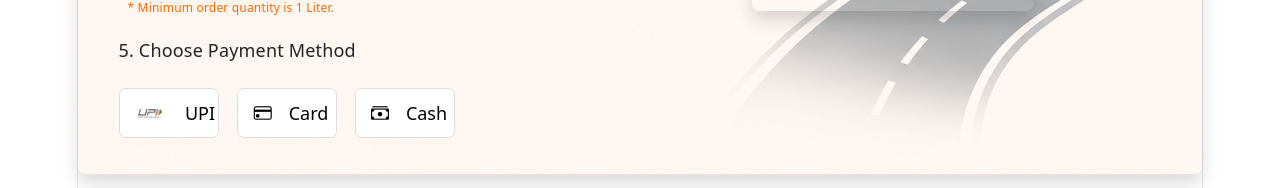
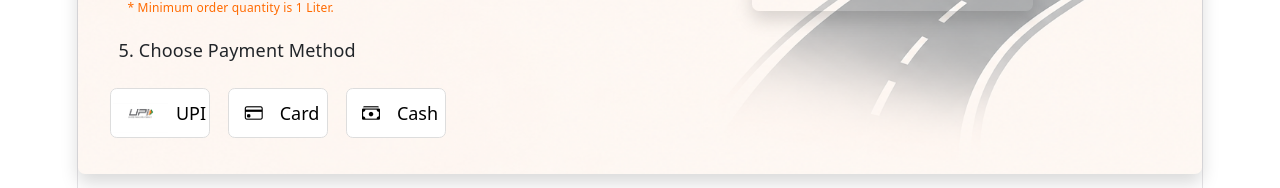
Before and after one commit to RANJITH19KUMAR/fuel-book, a React (Vite) app: page /Booking in a window 1280 px wide. Shown: the part 685-873 px from the top of the page. Built offline with nearby package versions, Linux system fonts and the light colour scheme.

Commit message:
order page fixed

```diff
--- a/src/Components/BookFuel/Order/Order.jsx
+++ b/src/Components/BookFuel/Order/Order.jsx
@@ -88,7 +88,7 @@ const navigate = useNavigate();
 {/* 5.Payment method*/}
 <div>
  <h4 className='fs-6 text-start ms-2 '>5. Choose Payment Method</h4>
-        <div className=' ms-2 d-flex gap-3 pt-3 '>
+        <div className='  d-flex gap-3 pt-3 '>
           <button className={`payment-btn rounded bg-white  ${ payment === 'UPI' ? 'active' : ''}`} onClick={()=> setPayment('UPI')}> <img src={upi} width={55} alt="upi" className='pt-2 '/>UPI</button>
            <button className={`payment-btn rounded bg-white px-4 ${ payment === 'Card' ? 'active' :''}`} onClick={() => setPayment('Card')}><i className="bi bi-credit-card p-2"></i>Card</button>
             <button className={`payment-btn rounded bg-white px-4 ${payment === 'Cash' ? 'active' :''}`} onClick={() => setPayment('Cash')}><i className="bi bi-cash-stack p-2"></i>Cash</button>
```
